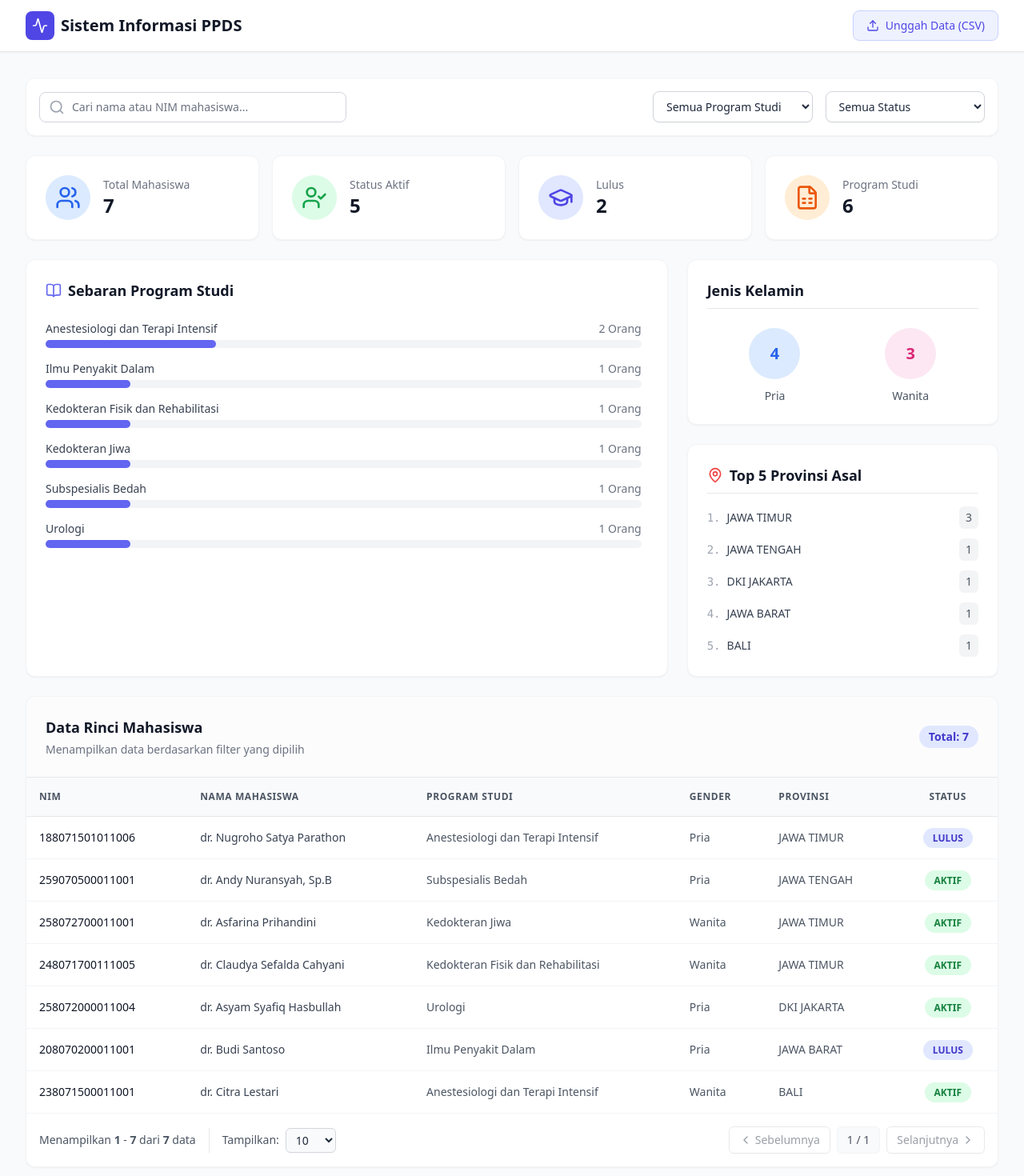
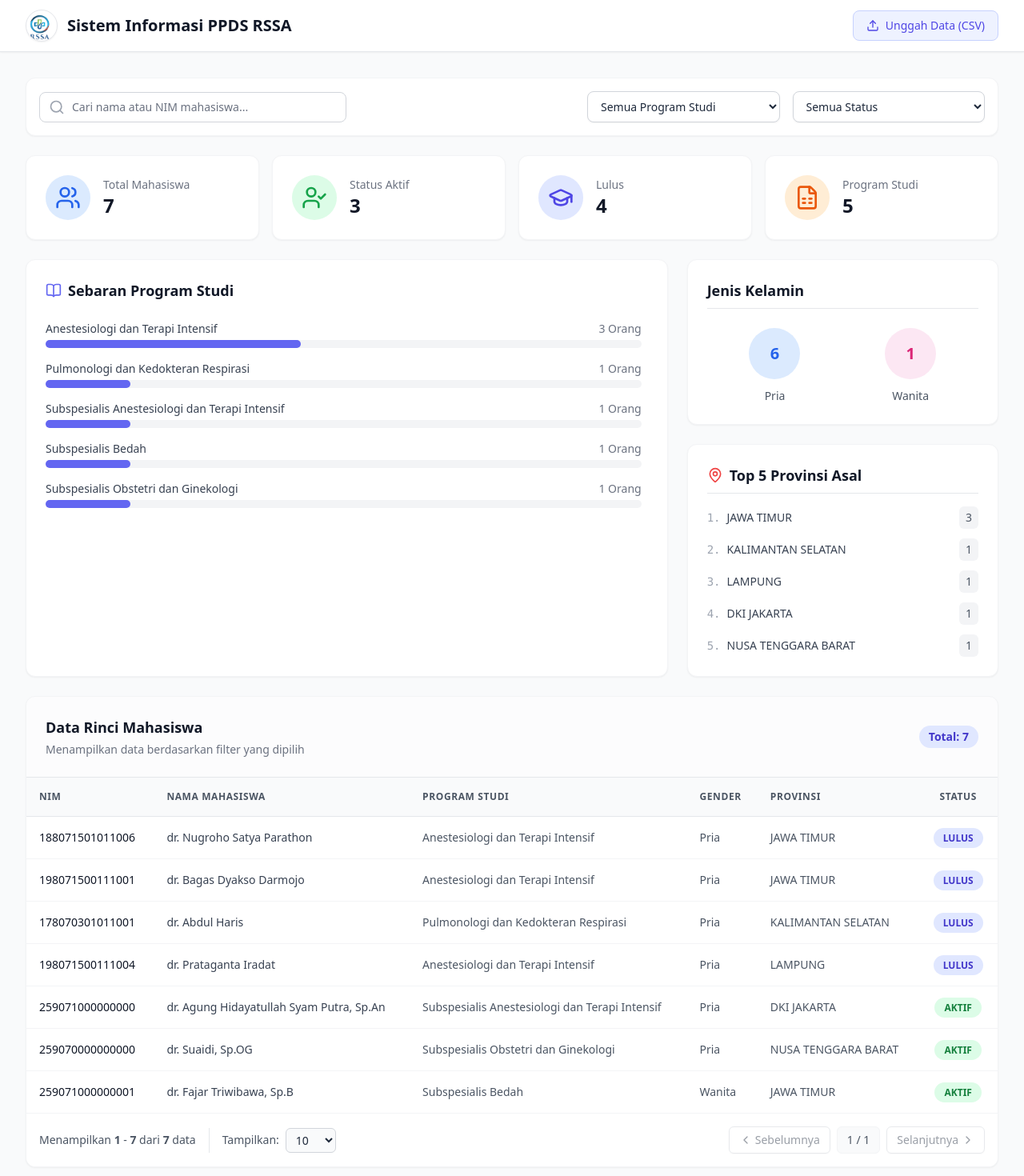
Before and after one commit to hermawanyuniarto/dashboard-ppds, a React (Vite) app: page / in a window 1280 px wide. Shown: the top 1470 px of the page at 80% size. Built offline with nearby package versions, Linux system fonts and the light colour scheme.

Commit message:
Update logo dan data

```diff
--- a/src/App.jsx
+++ b/src/App.jsx
@@ -1,15 +1,16 @@
 import React, { useState, useEffect, useMemo } from "react";
 import { Upload, Users, UserCheck, GraduationCap, MapPin, BookOpen, Search, Activity, FileSpreadsheet, ChevronLeft, ChevronRight, X } from "lucide-react";
 
-// Data contoh berdasarkan format lembar kerja
-const sampleCSV = `NO,NIM,NAMA MAHASISWA,JENIS KELAMIN,SEMESTER,MASUK,TEMPAT LAHIR,PROVINSI,TANGGAL LAHIR,SIMPP,PERIODE TGL SIMPP,SPT DIREKTUR,PERIODE TGL SPT DIREKTUR,VIEW SIP & STR,SIP,STR,BERLAKU,PENYERAHAN SIP,KODE PROVINSI,NIK,ALAMAT,NO.REK,NO. TELP,NPWP,PRODI,IZIN BELAJAR / TUGAS BELAJAR,KETERANGAN,TGL. MENINGGAL,UPDATE,TGL POSITIF,POSITIF
-1,188071501011006,dr. Nugroho Satya Parathon,Laki - Laki,14,1 January 2019,MALANG,JAWA TIMUR,3 December 1988,SUDAH ADA FILE,18/08/2020,-,,SUDAH ADA FILE,440.03,3511,Selama Mengikuti PPDS,,35,3507,"Jl diponegoro",004,0822,55.5,Anestesiologi dan Terapi Intensif,,LULUS,,,,
-2,259070500011001,"dr. Andy Nuransyah, Sp.B",Laki - Laki,2,1 January 2026,Cilacap,JAWA TENGAH,16 August 1979,-,,-,,BELUM ADA FILE,,,,,35,3573,"Perum Pondok",,0812,,Subspesialis Bedah,,AKTIF,,,,
-3,258072700011001,dr. Asfarina Prihandini,Perempuan,2,1 January 2026,Malang,JAWA TIMUR,10 April 1994,SUDAH ADA FILE,25 Mei 2026,SUDAH ADA FILE,25 Mei 2026,SUDAH ADA FILE,MK01,HY00,Selama masa pendidikan,13/04/2026,35,3573,"Dsn Sidorejo",,0896,,Kedokteran Jiwa,,AKTIF,,,,
-4,248071700111005,dr. Claudya Sefalda Cahyani,Perempuan,4,1 July 2024,Surabaya,JAWA TIMUR,12 May 1995,-,,-,,BELUM ADA FILE,,,,,35,3578,"Jl Mawar",,0856,,Kedokteran Fisik dan Rehabilitasi,,AKTIF,,,,
-5,258072000011004,dr. Asyam Syafiq Hasbullah,Laki - Laki,2,1 January 2026,Jakarta,DKI JAKARTA,5 June 1996,-,,-,,BELUM ADA FILE,,,,,31,3172,"Jl Sudirman",,0811,,Urologi,,AKTIF,,,,
-6,208070200011001,dr. Budi Santoso,Laki - Laki,10,1 July 2020,Bandung,JAWA BARAT,10 October 1990,SUDAH ADA FILE,10/10/2020,-,,SUDAH ADA FILE,112,223,Selama Pendidikan,,32,3273,"Jl Asia Afrika",,0813,,Ilmu Penyakit Dalam,,LULUS,,,,
-7,238071500011001,dr. Citra Lestari,Perempuan,6,1 January 2023,Denpasar,BALI,15 March 1993,SUDAH ADA FILE,15/03/2023,-,,SUDAH ADA FILE,441,552,Selama Pendidikan,,51,5171,"Jl Raya Puputan",,0819,,Anestesiologi dan Terapi Intensif,,AKTIF,,,,`;
+// Data bawaan menggunakan format DASHBOARD DATA PPDS-WAWAN yang baru
+const sampleCSV = `;;;;;;;;
+;NIM;NAMA MAHASISWA;JENIS KELAMIN;PROVINSI;KODE PROVINSI;NIK;PRODI;KETERANGAN
+;188071501011006;dr. Nugroho Satya Parathon;Laki - Laki;JAWA TIMUR;35;3507210312880001;Anestesiologi dan Terapi Intensif;LULUS
+;198071500111001;dr. Bagas Dyakso Darmojo;Laki - Laki;JAWA TIMUR;35;3509302205860001;Anestesiologi dan Terapi Intensif;LULUS
+;178070301011001;dr. Abdul Haris;Laki - Laki;KALIMANTAN SELATAN;63;6310022112870002;Pulmonologi dan Kedokteran Respirasi;LULUS
+;198071500111004;dr. Prataganta Iradat;Laki - Laki;LAMPUNG;18;18710320010001;Anestesiologi dan Terapi Intensif;LULUS
+;259071000000000;dr. Agung Hidayatullah Syam Putra, Sp.An;Laki - Laki;DKI JAKARTA;31;3175051610810007;Subspesialis Anestesiologi dan Terapi Intensif;AKTIF
+;259070000000000;dr. Suaidi, Sp.OG;Laki - Laki;NUSA TENGGARA BARAT;52;5203051201870004;Subspesialis Obstetri dan Ginekologi;AKTIF
+;259071000000001;dr. Fajar Triwibawa, Sp.B;Perempuan;JAWA TIMUR;35;3593119296840001;Subspesialis Bedah;AKTIF`;
 
 // Fungsi untuk memproses teks CSV
 const parseCSV = (str) => {
@@ -165,11 +166,23 @@ export default function App() {
     <div className="min-h-screen bg-gray-50 text-slate-800 font-sans pb-12">
       <header className="bg-white border-b border-gray-200 sticky top-0 z-10 shadow-sm">
         <div className="max-w-7xl mx-auto px-4 sm:px-6 lg:px-8 h-16 flex items-center justify-between">
-          <div className="flex items-center gap-2">
-            <div className="bg-indigo-600 p-2 rounded-lg">
-              <Activity className="h-5 w-5 text-white" />
+          <div className="flex items-center gap-3">
+            {/* Tempat Logo RSSA */}
+            <div className="h-10 w-10 bg-white rounded-full flex items-center justify-center overflow-hidden border border-gray-200 shadow-sm relative">
+              <img
+                src="/logo-rssa.png"
+                alt="Logo RSSA"
+                className="h-full w-full object-cover z-10"
+                onError={(e) => {
+                  // Jika file logo-rssa.png tidak ditemukan, tampilkan ikon default
+                  e.target.style.display = "none";
+                  document.getElementById("fallback-icon").style.display = "block";
+                }}
+              />
+              <Activity id="fallback-icon" className="h-6 w-6 text-indigo-600 hidden absolute" />
             </div>
-            <h1 className="text-xl font-bold text-gray-900">Sistem Informasi PPDS</h1>
+
+            <h1 className="text-xl font-bold text-gray-900">Sistem Informasi PPDS RSSA</h1>
           </div>
           <div className="flex items-center gap-4">
             <label className="cursor-pointer bg-indigo-50 hover:bg-indigo-100 text-indigo-600 px-4 py-2 rounded-lg font-medium text-sm transition-colors flex items-center gap-2 border border-indigo-200">
```
Also changed, not shown: public/logo-rssa.png (added).
